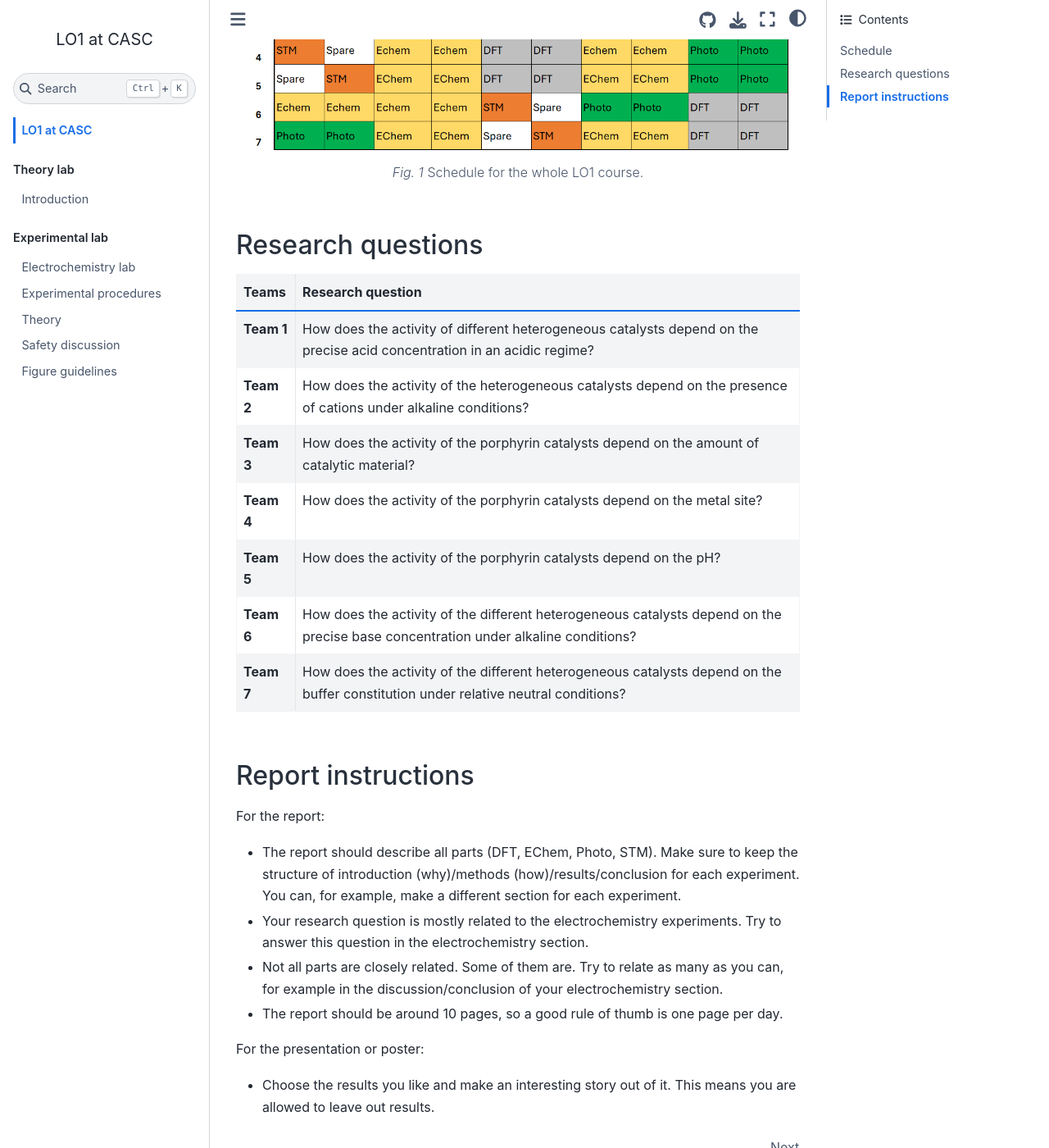
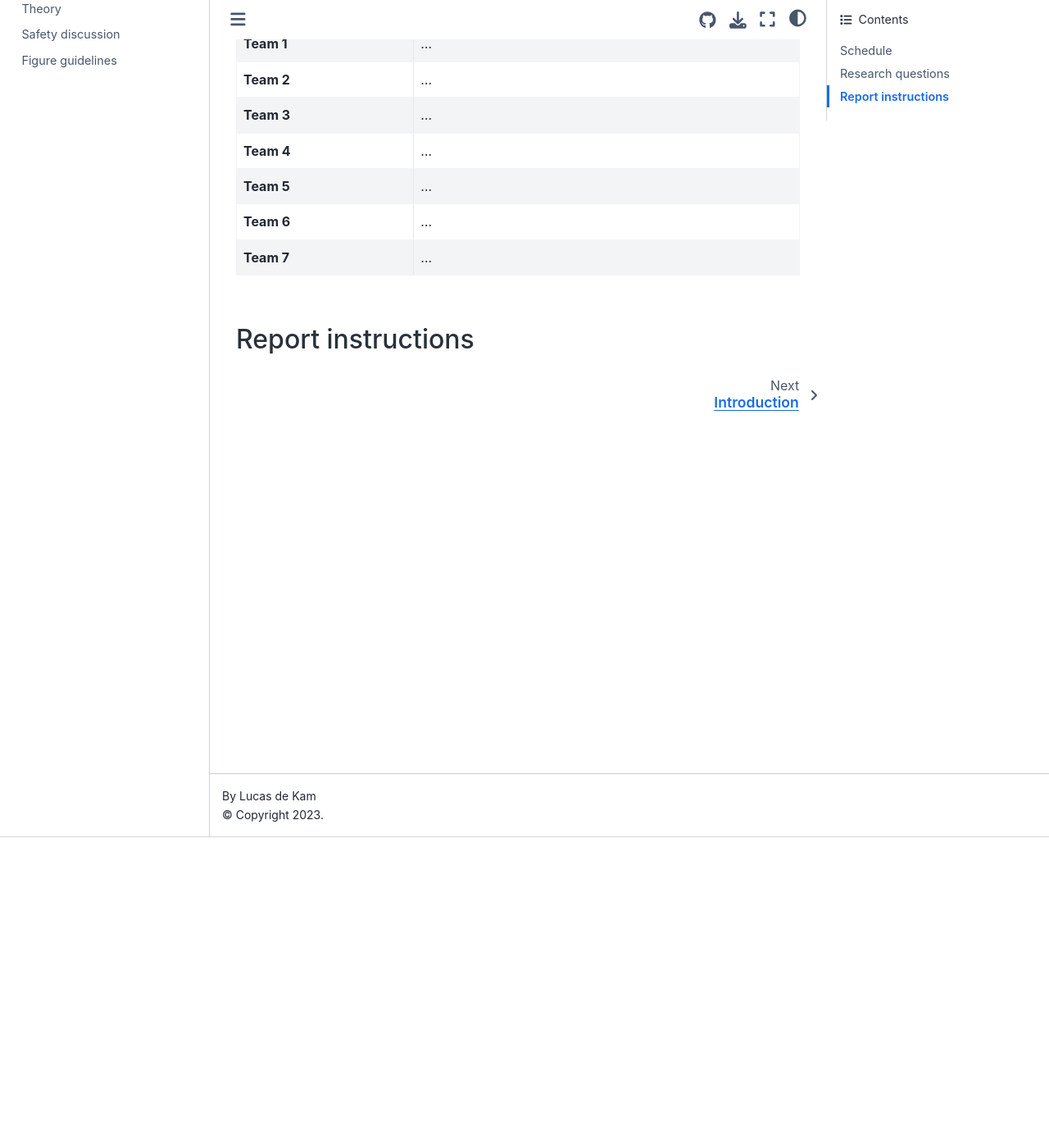
Before and after one commit to lucasdekam/lo1, a Jupyter Book: the page built from index.md, in a window 1280 px wide and 1400 px high, scrolled down 379 px. Shown: the whole window at 82% size. Built offline with Jupyter Book 1.0.4 settings and Sphinx 7.4.7 and the Sphinx Book theme 1.1.4, drawn with Linux system fonts in a browser that asks for light colours; pages that are not in the unit, such as notebooks, are missing from menus; some of the changed text lies outside the part shown.

Commit message:
Update index.md

````diff
--- a/index.md
+++ b/index.md
@@ -1,40 +1,22 @@
 # LO1 at CASC
 
-Welcome to LO1 at CASC!
+Welcome to LO1 at CASC! On this website you will find information about the project, lab manuals, and other useful information.
 
 
 ## Schedule
 
-```{figure} /images/total-schedule.png
----
-height: 300
-name: schedule
----
-Schedule for the whole LO1 course.
-```
 
 ## Research questions
 
 | Teams | Research question |
 |-------------------|-----------------------------------------------------------------------------------------------------------------------------------------------------------------------------------|
-| **Team 1** |     How does the activity of different heterogeneous catalysts depend on the precise acid concentration in an acidic regime? |
-| **Team 2** |     How does the activity of the heterogeneous catalysts depend on the presence of cations under alkaline conditions? |
-| **Team 3** |     How does the activity of the porphyrin catalysts depend on the   amount of catalytic material? |
-| **Team 4** |     How does the activity of the porphyrin catalysts depend on the   metal site?|
-| **Team 5** |     How does the activity of the porphyrin catalysts depend on the pH?|
-| **Team 6** |     How does the activity of the different heterogeneous catalysts   depend on the precise base concentration under alkaline conditions? |
-| **Team 7** |     How does the activity of the different heterogeneous catalysts   depend on the buffer constitution under relative neutral conditions?  |
+| **Team 1** |    ... |
+| **Team 2** |    ... |
+| **Team 3** |    ... |
+| **Team 4** |    ... |
+| **Team 5** |    ... |
+| **Team 6** |    ... |
+| **Team 7** |    ... |
 
 
 ## Report instructions
-For the report:
-
-* The report should describe all parts (DFT, EChem, Photo, STM). Make sure to keep the structure of introduction (why)/methods (how)/results/conclusion for each experiment. You can, for example, make a different section for each experiment.
-* Your research question is mostly related to the electrochemistry experiments. Try to answer this question in the electrochemistry section.
-* Not all parts are closely related. Some of them are. Try to relate as many as you can, for example in the discussion/conclusion of your electrochemistry section.
-* The report should be around 10 pages, so a good rule of thumb is one page per day.
-
-
-For the presentation or poster:
-
-* Choose the results you like and make an interesting story out of it. This means you are allowed to leave out results.
````
